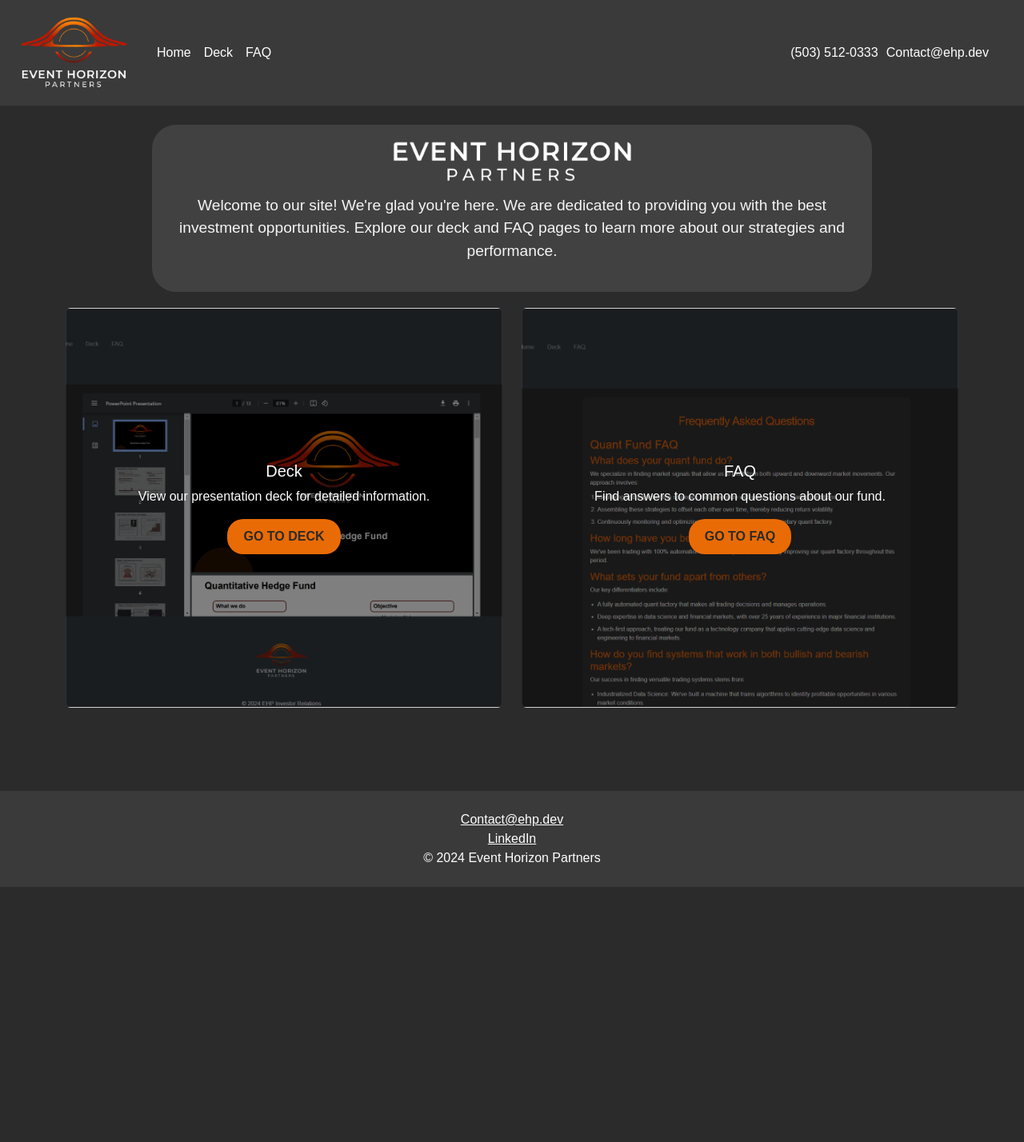
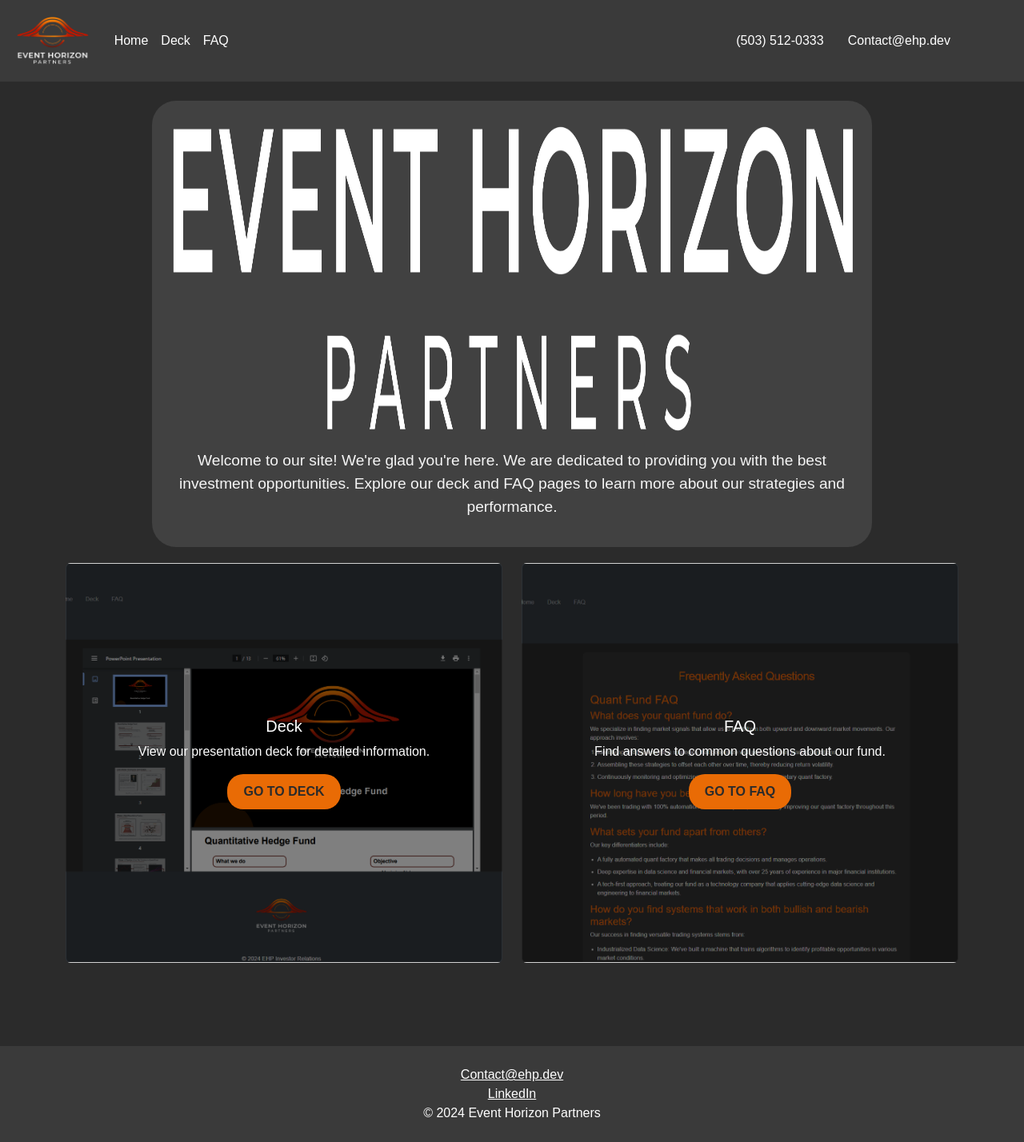
Before and after one commit to EventHorizonPartners/Investor_Relations, a Jekyll site: the page built from index.markdown, in a window 1280 px wide. Shown: the whole page at 80% size. Built offline with Jekyll 4.4.1, drawn with Linux system fonts in a browser that asks for light colours; before the commit the page ends 1109 px from its top, so only the background shows below that.

Commit message:
welcome and navbar

```diff
--- a/_includes/header.html
+++ b/_includes/header.html
@@ -2,7 +2,7 @@
   <nav class="navbar navbar-expand body-tertiary">
     <div class="container-fluid">
       <a class="navbar-brand" href="#">
-        <img src="{{ site.baseurl }}/assets/images/Earth_Horizon_transparent_white_text.png" alt="Your Logo" class="d-inline-block align-top">
+        <img src="{{ site.baseurl }}/assets/images/Earth_Horizon_transparent_white_text.png" alt="EHP Logo" class="d-inline-block align-top">
       </a>
       <button class="navbar-toggler" type="button" data-bs-toggle="collapse" data-bs-target="#navbarNav" aria-controls="navbarNav" aria-expanded="false" aria-label="Toggle navigation">
         <span class="navbar-toggler-icon"></span>
--- a/assets/css/style.css
+++ b/assets/css/style.css
@@ -21,7 +21,7 @@
 }
 /* Navbar Logo */
 header img {
-  height: 90px; /* 50% larger */
+  height: 60px; /* 50% larger */
   width: auto;
   display: block;
   margin: 0 auto;
@@ -60,8 +60,8 @@
 .navbar-text {
   display: flex;
   align-items: center; /* This ensures vertical alignment is centered */
-  gap: 10px; /* Adjusts the space between the telephone number and email */
-  margin-right: 2rem;
+  gap: 30px; /* Adjusts the space between the telephone number and email */
+  margin-right: 5rem;
 }
 /* Welcome Banner */
 .welcome-banner {
@@ -78,6 +78,12 @@
   height: auto;
   display: block;
   margin: 0 auto;
+}
+@media (min-width: 768px) { /* Targets screens larger than 768px, typically tablets and above */
+  .welcome-banner img {
+    height: 400px; /* Adjust this value as needed */
+    width: auto; /* Ensures the width adjusts to maintain the aspect ratio */
+  }
 }
 
 .welcome-banner p {
```
